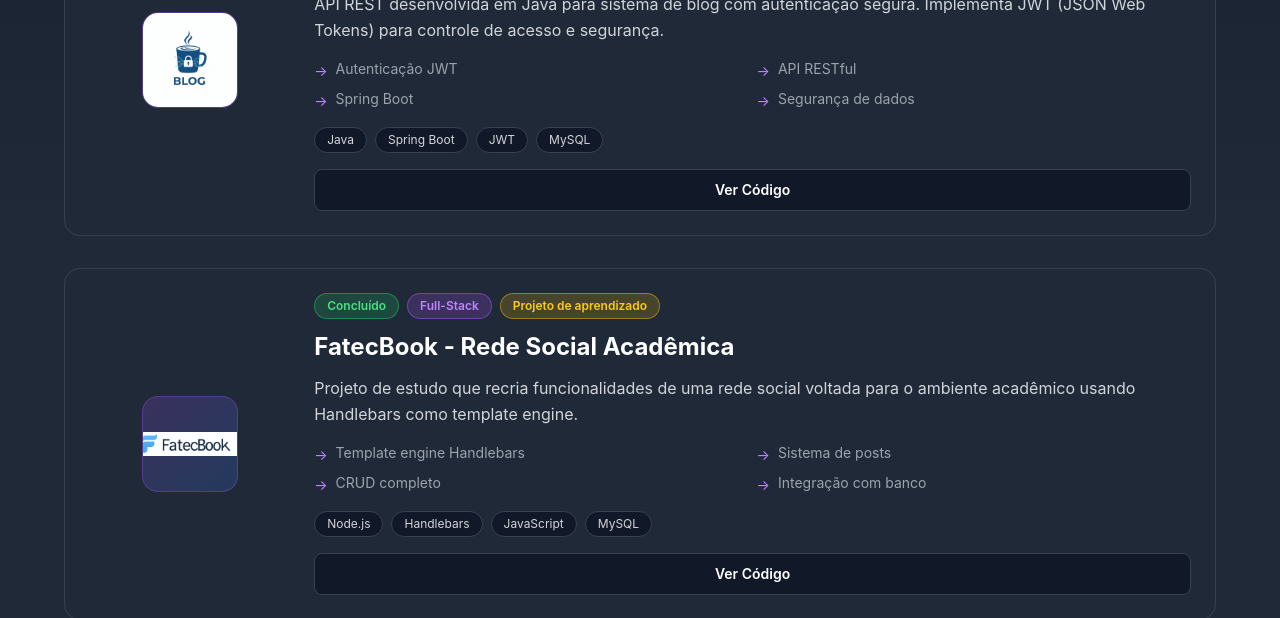
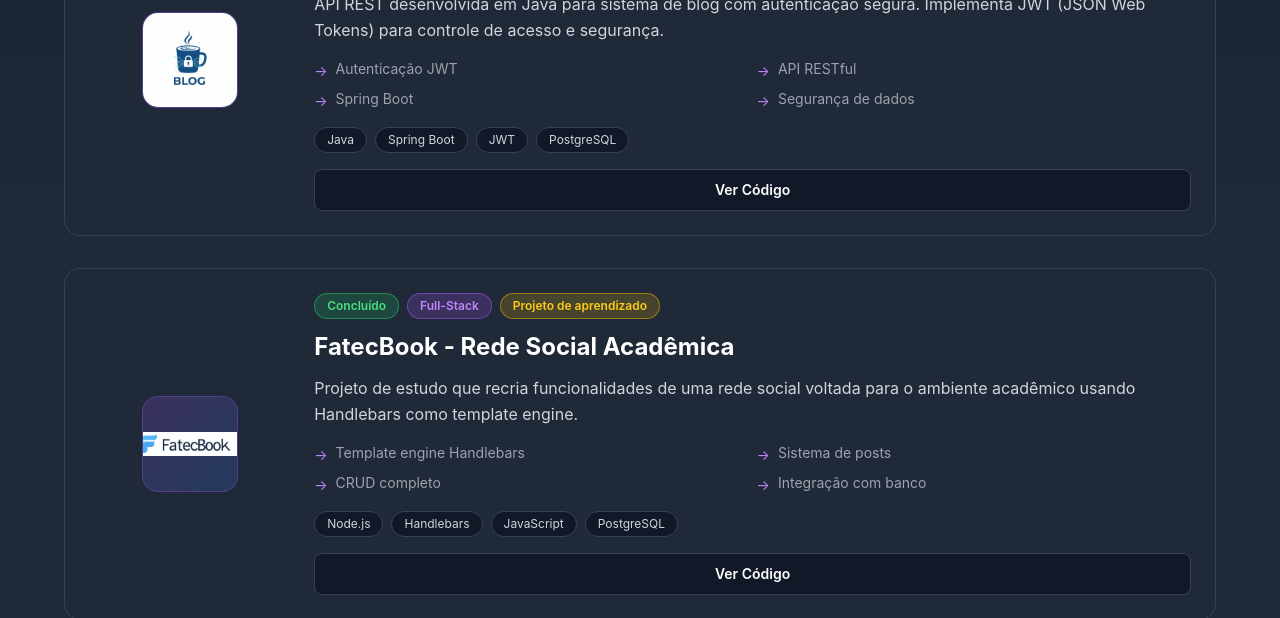
Before and after one commit to Felipe-SMZ/Portifolio, a React (Vite) app: page / in a window 1280 px wide. Shown: the part 3860-4478 px from the top of the page. Built offline with nearby package versions, Linux system fonts and the light colour scheme.

Commit message:
fix: projects technologies

```diff
--- a/src/components/Projects.jsx
+++ b/src/components/Projects.jsx
@@ -27,7 +27,7 @@ function Projects() {
             id: 2,
             title: 'Blog com Autenticação JWT',
             description: 'API REST desenvolvida em Java para sistema de blog com autenticação segura. Implementa JWT (JSON Web Tokens) para controle de acesso e segurança.',
-            technologies: ['Java', 'Spring Boot', 'JWT', 'MySQL'],
+            technologies: ['Java', 'Spring Boot', 'JWT', 'PostgreSQL'],
             status: 'Em Desenvolvimento',
             github: 'https://github.com/Felipe-SMZ/Blog.git',
             demo: null,
@@ -45,7 +45,7 @@ function Projects() {
             id: 3,
             title: 'FatecBook - Rede Social Acadêmica',
             description: 'Projeto de estudo que recria funcionalidades de uma rede social voltada para o ambiente acadêmico usando Handlebars como template engine.',
-            technologies: ['Node.js', 'Handlebars', 'JavaScript', 'MySQL'],
+            technologies: ['Node.js', 'Handlebars', 'JavaScript', 'PostgreSQL'],
             status: 'Concluído',
             github: 'https://github.com/Felipe-SMZ/FatecBook.git',
             demo: null,
```
